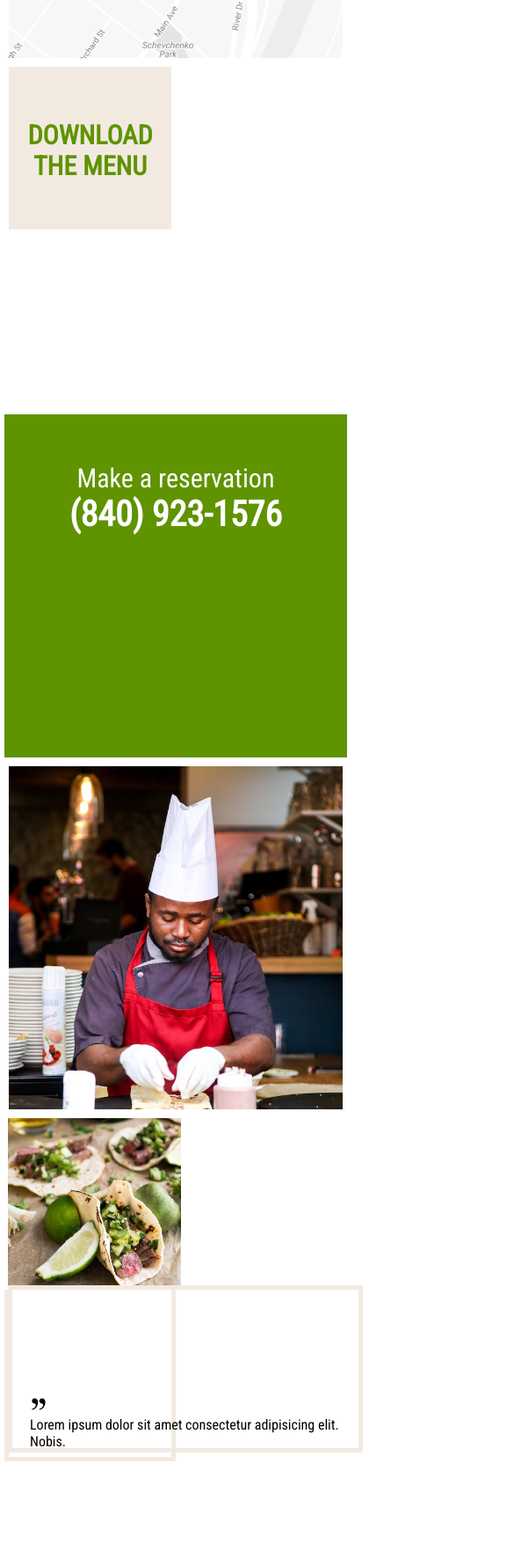
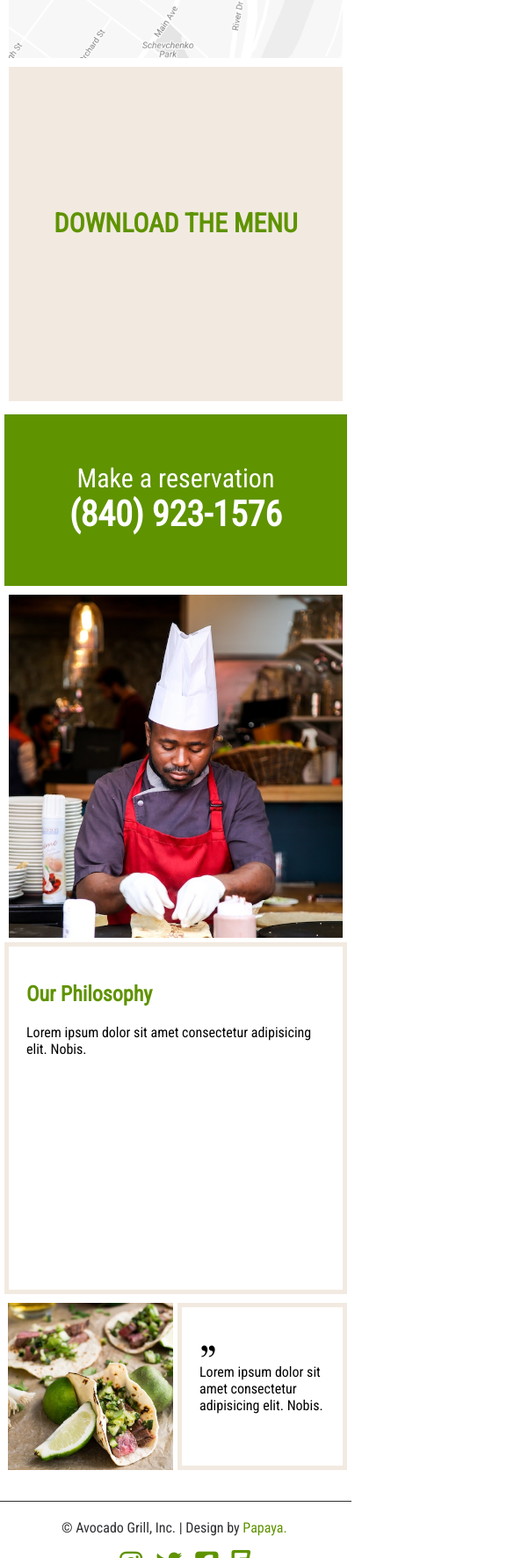
Before and after one commit to Eli-Sensei/EdenSchool-M, a plain HTML site: page TP/TP_responsive_3_Avocado/index.html in a window 390 px wide. Shown: the part 1734-3505 px from the top of the page at 88% size, 585 px wide, since content can reach past the window. Drawn offline with Linux system fonts and the light colour scheme.

Commit message:
Maquette Terminé ^^

```diff
--- a/TP/TP_responsive_3_Avocado/style.css
+++ b/TP/TP_responsive_3_Avocado/style.css
@@ -249,7 +249,7 @@ footer p mark{
 @media (max-width: 610px) and (min-width: 0px){
     .fakeBody{
         width: 400px;
-        height: 5000px;
+        height: 3440px;
     }
     .bigCube{
         height: 400px;
@@ -293,15 +293,40 @@ footer p mark{
     }
 
 
-
+    .demiCube{
+        height: 200px;
+    }
     .bigCubePhilo{
-        height: 800px;
+        height: 1010px;
     }
     .littleCubeCuisto{
         width: 100%;
         height: 400px;
     }
-    .littleCubeCuisto{
-
+    .littleCubePhilo{
+        width: 100%;
+        height: 400px;
+    }
+    .littleCubeDL{
+        width: 100%;
+        height: 100%;
+        padding-top: 120px;
+    }
+    .littleCube°°2{
+        width: 50%;
+        padding-top: 20px;
+    }
+    .demiCube2{
+        width: 100%;
+    }
+    footer{
+        width: 400px;
+    }
+    footer p{
+        margin-left: 70px;
+    }
+    footer ul{
+        margin-right: 115px;
+        margin-top: 0px;
     }
 }
```
